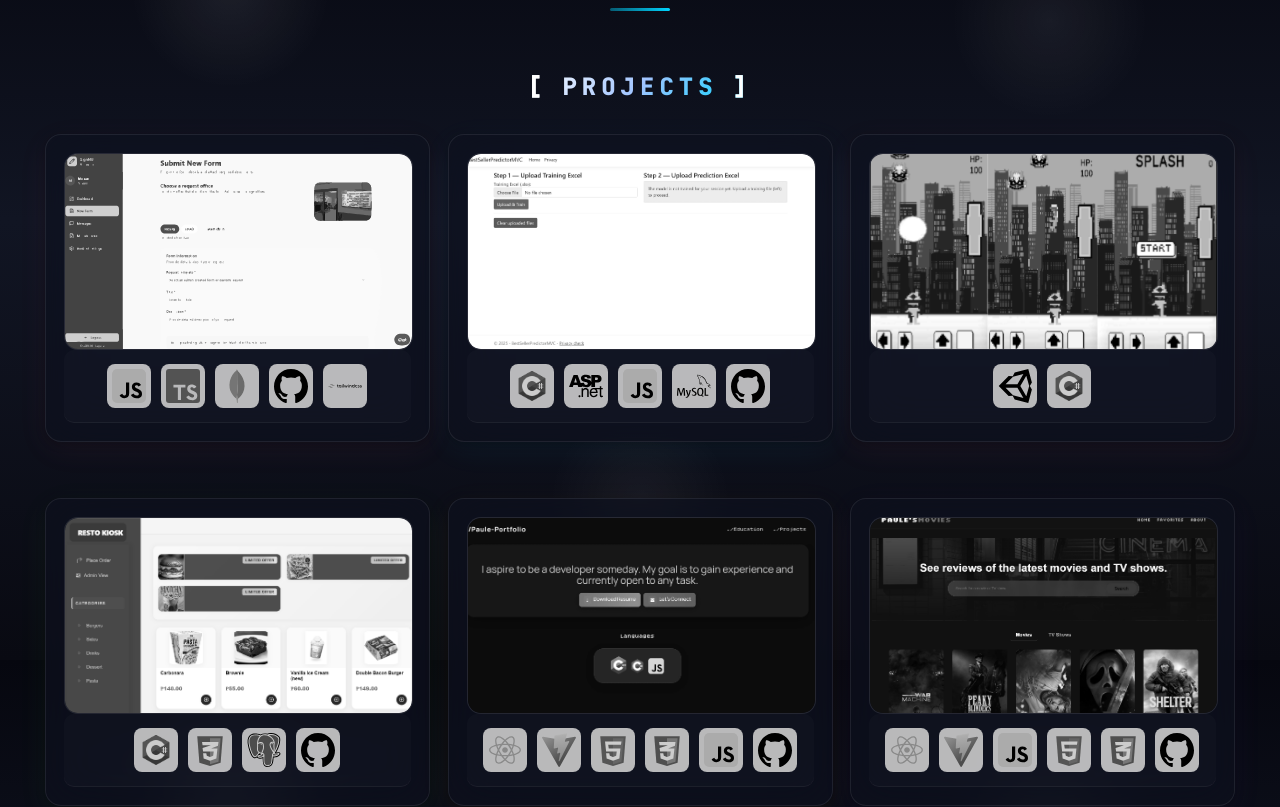
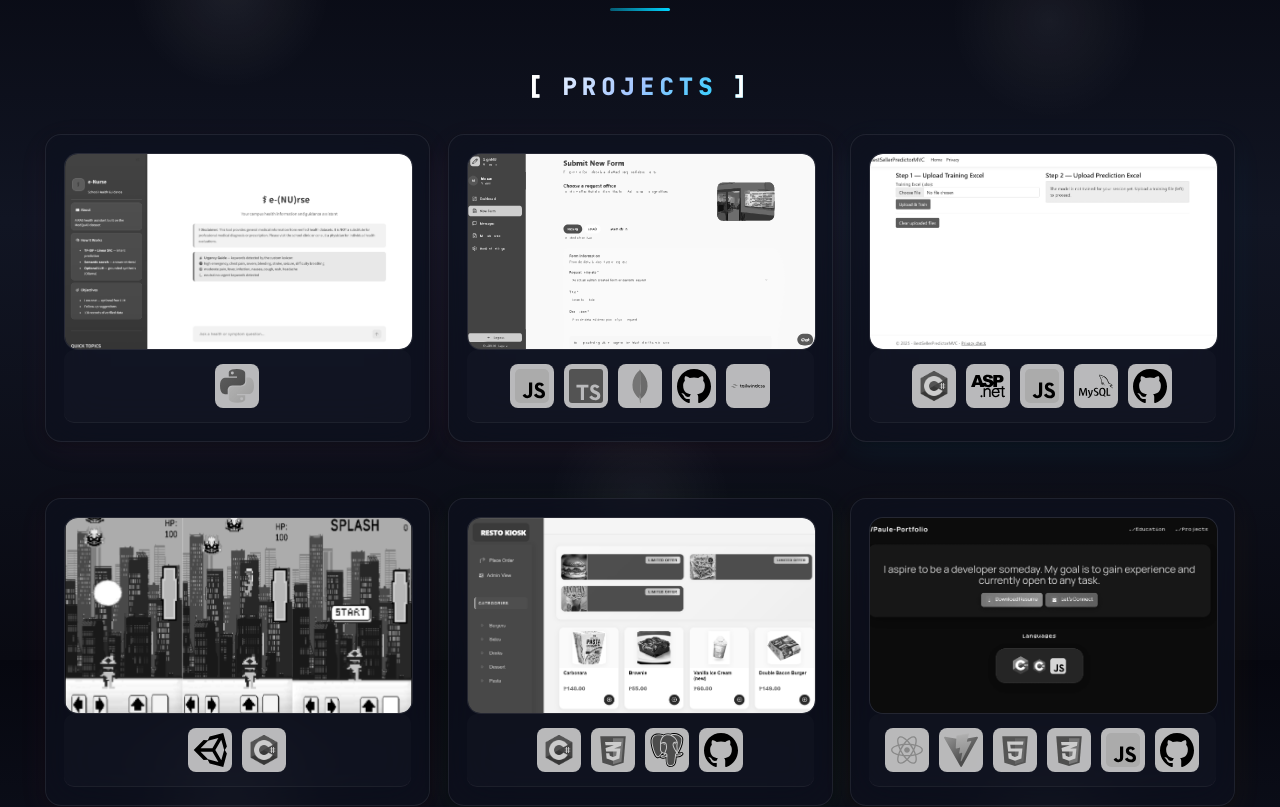
Before and after one commit to Macc-Mp/Myportfolio, a React (Vite) app in the folder Paule-Portfolio/: page / in a window 1280 px wide. Shown: the part 940-1747 px from the top of the page. Built offline with nearby package versions, Linux system fonts and the light colour scheme; a web font is replaced by a local one.

Commit message:
update port: remove resume link

```diff
--- a/Paule-Portfolio/src/components/Header.jsx
+++ b/Paule-Portfolio/src/components/Header.jsx
@@ -52,9 +52,9 @@ function Header() {
 
                 {/* 3. Action Buttons (The Menu) */}
                 <div className="resume-container">
-                    <a className="tab2" href={PDF_PATH} download="paule-resume.pdf">
+                    {/* <a className="tab2" href={PDF_PATH} download="paule-resume.pdf">
                         DOWNLOAD RESUME
-                    </a>
+                    </a> */}
                     <a href="#contact" className="tab2">
                         LET'S CONNECT
                     </a>
--- a/Paule-Portfolio/src/components/ProjectsBody.jsx
+++ b/Paule-Portfolio/src/components/ProjectsBody.jsx
@@ -13,7 +13,7 @@ import vitee from '../assets/Skills/frontend/vite.svg';
 import reactt from '../assets/Skills/frontend/react.svg';
 import htmll from '../assets/Skills/frontend/httml.svg';
 import csss from '../assets/Skills/frontend/css.svg';
-
+import ppython from '../assets/Skills/languages/python.svg';
 import tss from '../assets/Skills/languages/typescript.svg';
 import mngdb from '../assets/Skills/backend/mongodb.svg';
 import tw from '../assets/Skills/frontend/tailwind-css.svg';
@@ -26,6 +26,15 @@ function ProjectsBody() {
     const getRandomDirection = () => directions[Math.floor(Math.random() * directions.length)];
 
     const projects = [
+        {
+            title: "e-Nurse",
+            description: "Tf-IDF+ LinearSVC RAG Model for token free Healthcare related information retrieval. Built with React, Vite, FastAPI, and PostgreSQL.",
+            link: "https://e-nurse.onrender.com/",
+            pic: "/projectsPic/enurse.png",
+            repo: "https://github.com/Macc-Mp/e-NUrse",
+            techs: [ppython],
+            glow: '200, 79, 132'
+        },
         {
             title: "SignNU",
             description: "Approval and Signatory System - Email Notifications, Role-based Access, Chat System, 2FA",
```
Also changed, not shown: Paule-Portfolio/public/projectsPic/enurse.png (added), Paule-Portfolio/src/assets/Skills/languages/python.svg (added).
